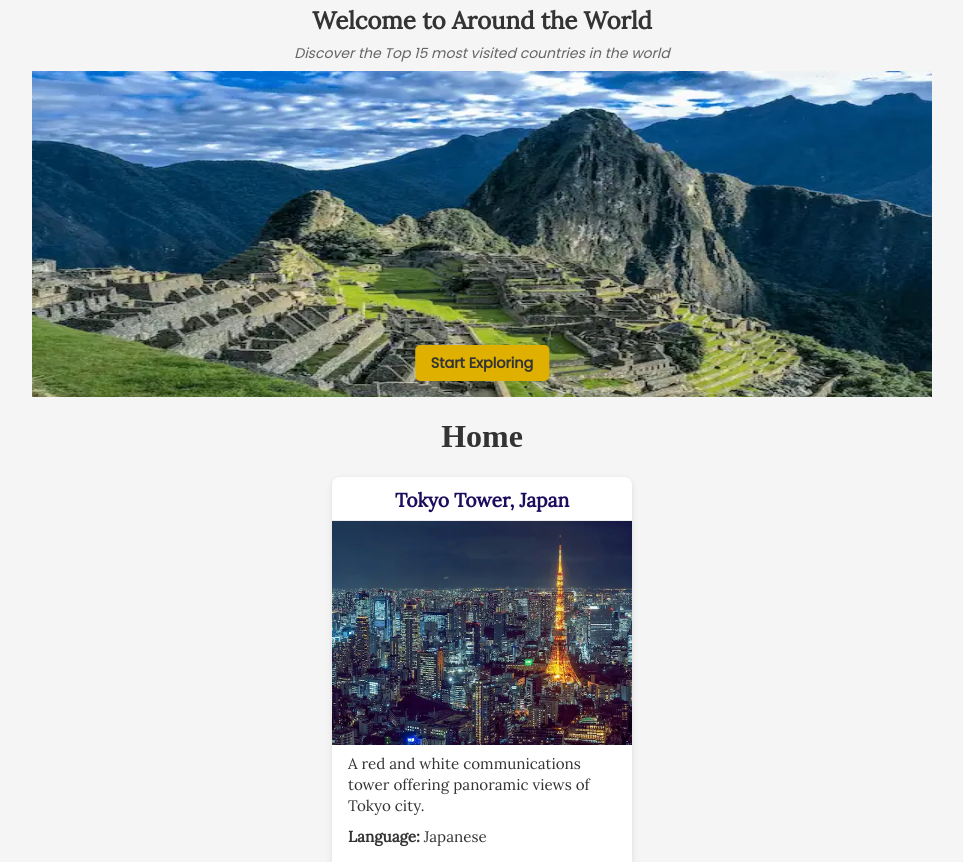
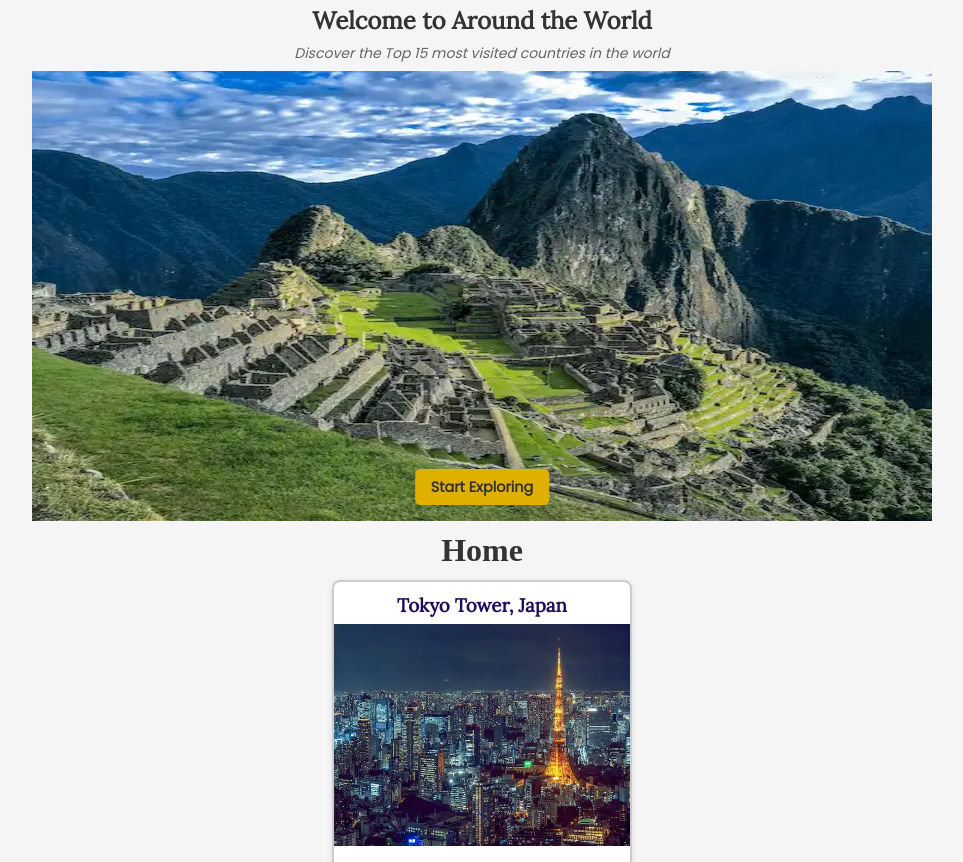
Before and after one commit to aldanaportugalpickling/wdd231, a plain HTML site: page finalproject/index.html in a window 1280 px wide. Shown: the part 92-954 px from the top of the page, without its empty margins (158-1121 px from the left). Drawn offline with nearby package versions, Linux system fonts and the light colour scheme.

Commit message:
finished

```diff
--- a/finalproject/styles/index.css
+++ b/finalproject/styles/index.css
@@ -20,7 +20,6 @@ header {
 }
 
 header img {
-    display: block;
     width: 100%;
     height: auto;
 }
@@ -91,8 +90,7 @@ header span {
     justify-items: center;
     position: relative;
     width: 100%;
-    max-height: 400px;
-    overflow: hidden;
+    max-height: auto;
 }
 
 
@@ -117,29 +115,24 @@ header span {
 .hero img {
     width: 100%;
     height: auto;
-    aspect-ratio: 16/9;
-        /* o la proporción de tu imagen */
+    aspect-ratio: 10/5;
 }
 
 /* Botón CTA responsive para móviles */
 .cta-button {
     position: absolute;
     bottom: 1rem;
-    /* espacio desde la parte inferior de la imagen */
     right: 50%;
-    /* mueve el botón al centro horizontal */
     transform: translateX(50%);
-    /* centra exactamente */
     background-color: #e0b000;
     color: #333;
     padding: 0.6rem 1rem;
-    /* tamaño más compacto para móviles */
     border-radius: 5px;
     font-weight: bold;
     text-decoration: none;
     font-family: 'Poppins', sans-serif;
     font-size: 0.9rem;
-    /* un poco más pequeño para móvil */
+
 }
 
 .cta-button:hover {
@@ -149,6 +142,8 @@ header span {
 .title-area h1 {
     color: #333;
     text-align: center;
+    margin: auto;
+    padding: 0.7rem;
 
 }
 
@@ -166,9 +161,8 @@ header span {
 .spotlight-card {
     background-color: #fff;
     border-radius: 8px;
+    border: 2px solid #ccc;
     box-shadow: 0 2px 6px rgba(0, 0, 0, 0.1);
-    overflow: hidden;
-    transition: transform 0.3s ease, box-shadow 0.3s ease;
     font-family: 'Lora', serif;
     width: 300px;
         /* ancho fijo más consistente */
@@ -179,13 +173,13 @@ header span {
 
 /* Hover animation */
 .spotlight-card:hover {
+    transition: transform 0.3s ease, box-shadow 0.3s ease;
     transform: scale(1.02);
-    box-shadow: 0 4px 12px rgba(0, 0, 0, 0.2);
 }
 
 /* Title */
 .spotlight-card h3 {
-    font-size: 1.2rem;
+
     font-weight: bold;
     padding: 0.8rem 1rem 0 1rem;
     color: #1d0b5d;
@@ -194,16 +188,15 @@ header span {
 
 /* Info section */
 .hover-info {
-    padding: 0.5rem 1rem 1rem 1rem;
+    padding: 1rem;
     font-size: 0.95rem;
     color: #333;
+
 
 }
 
 /* Map link */
 .hover-info a {
-    display: inline-block;
-    margin-top: 0.5rem;
     color: #e0b000;
     text-decoration: none;
     font-weight: bold;
@@ -217,19 +210,15 @@ header span {
 .spotlight-card img {
     max-width: 100%;
     height: auto;
-    display: block;
     margin-top: 0.5rem;
-    border-top: 1px solid #eee;
     aspect-ratio: 4/3;
-        /* ejemplo: ajusta según tus imágenes */
+
 }
 
-.spotlight-card .hover-info p {
+.hover-info p {
     margin-bottom: 0.6rem;
     line-height: 1.4;
 }
-
-
 .text {
     text-align: center;
     font-style: italic;
@@ -237,13 +226,9 @@ header span {
 
 }
 
-
 .visually-hidden {
     display: none;
 }
-
-
-
 
 
 
```
